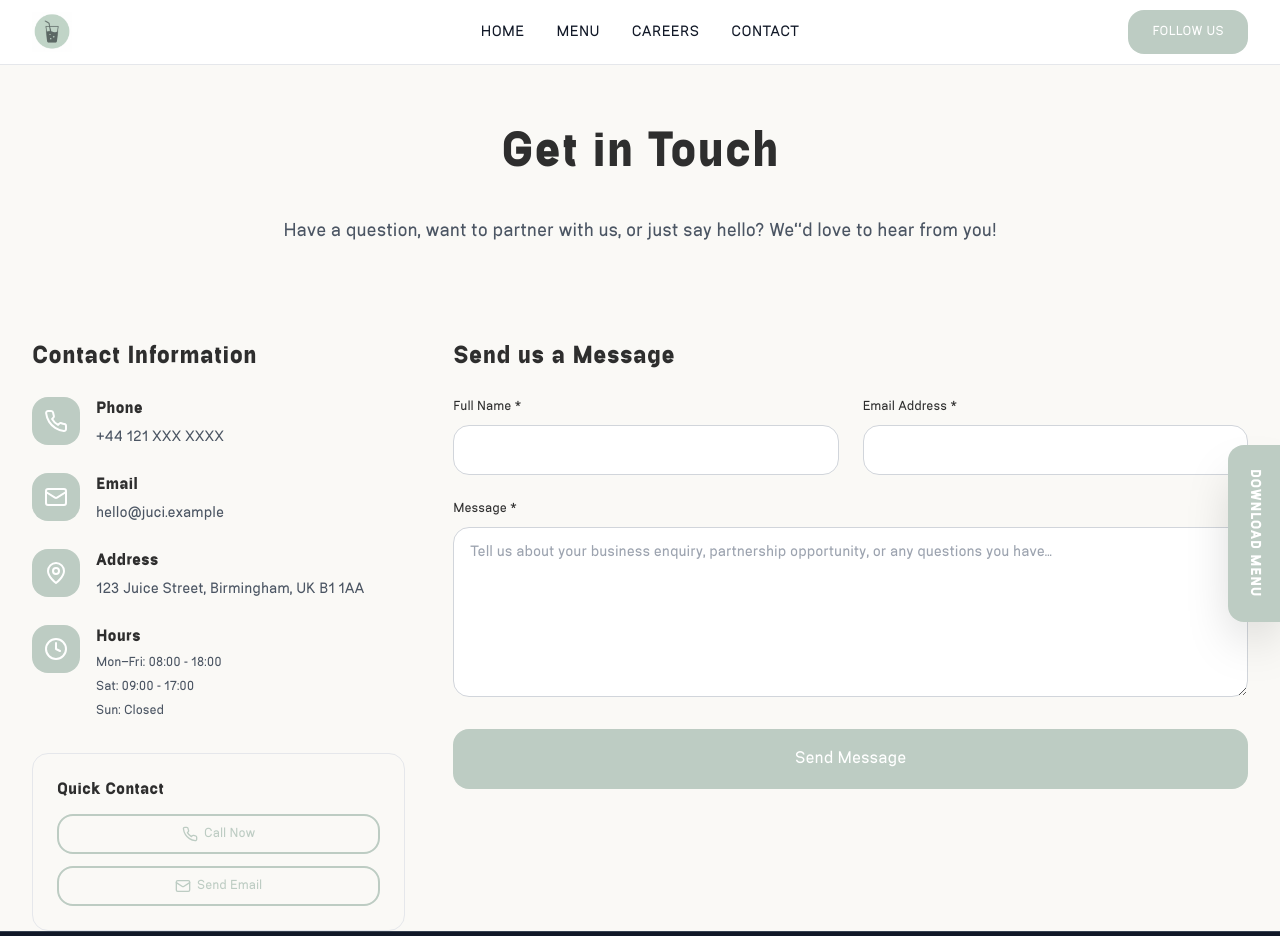
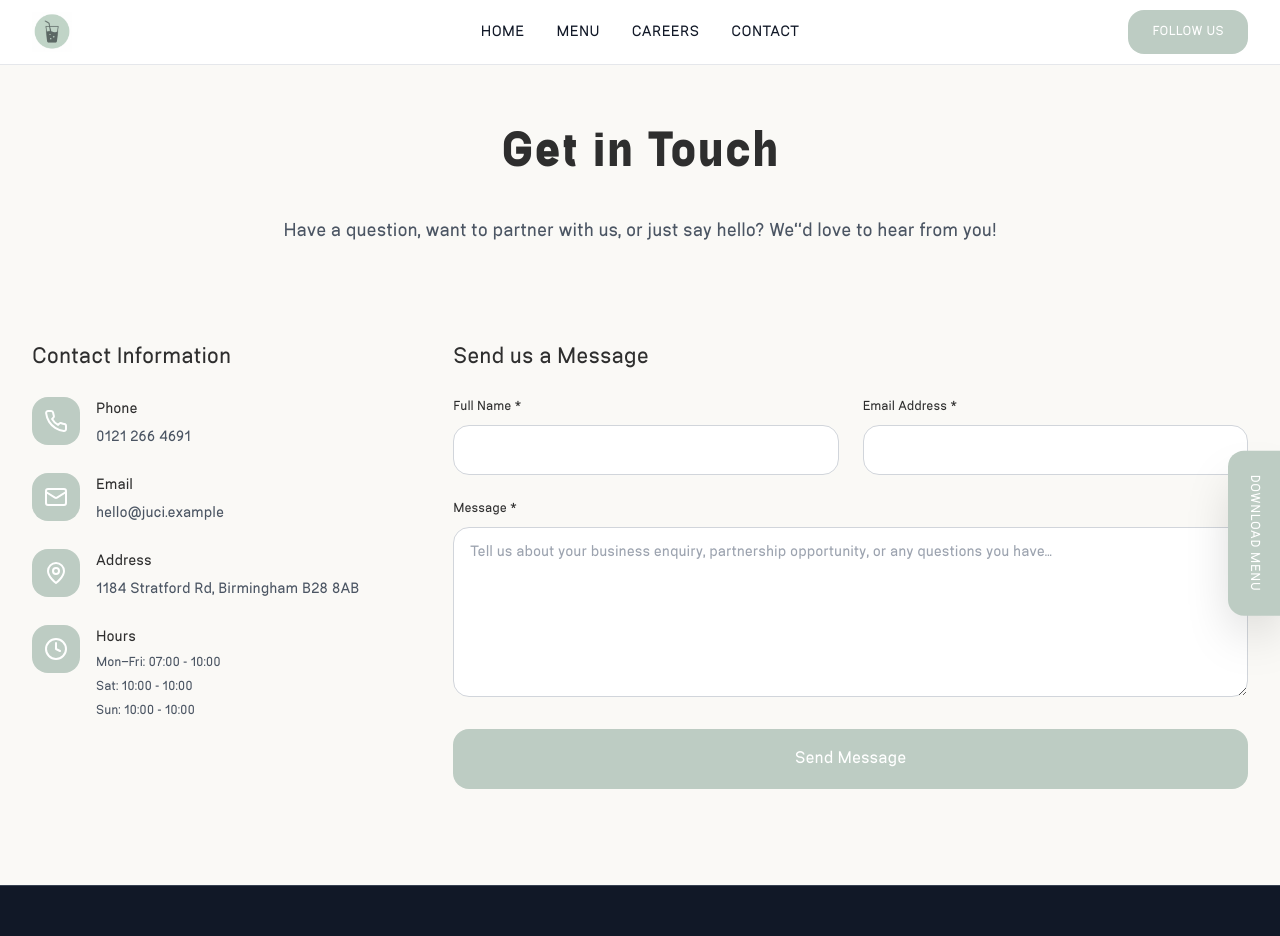
Before and after one commit to Kaz-z/juci, a Next.js app: page /contact in a window 1280 px wide. Shown: the top 936 px of the page. Built offline with nearby package versions, Linux system fonts and the light colour scheme.

Commit message:
Update site configuration with new contact details, adjust business hours, and refine button styles across multiple pages for improved consistency and user experience.

```diff
--- a/site.config.ts
+++ b/site.config.ts
@@ -2,15 +2,15 @@ export const site = {
   name: "Juci",
   tagline: "",
   location: "Birmingham (UK)",
-  phone: "+44 121 XXX XXXX",
+  phone: "0121 266 4691",
   email: "hello@juci.example",
   orderUrl: "https://order.juci.example",
   pdfMenuUrl: "/menu/juci-menu.pdf",
-  address: "123 Juice Street, Birmingham, UK B1 1AA",
+  address: "1184 Stratford Rd, Birmingham B28 8AB",
   hours: [
-    { day: "Mon–Fri", open: "08:00", close: "18:00" },
-    { day: "Sat", open: "09:00", close: "17:00" },
-    { day: "Sun", open: "Closed", close: "" },
+    { day: "Mon–Fri", open: "07:00", close: "10:00" },
+    { day: "Sat", open: "10:00", close: "10:00" },
+    { day: "Sun", open: "10:00", close: "10:00" },
   ],
   socials: {
     instagram: "https://instagram.com/juci",
--- a/src/app/careers/page.tsx
+++ b/src/app/careers/page.tsx
@@ -1,29 +1,11 @@
 'use client'
 
 import { useState } from 'react'
-import { Upload, CheckCircle, AlertCircle, Users, Heart, Zap } from 'lucide-react'
+import { Upload, CheckCircle, AlertCircle } from 'lucide-react'
 import { site } from '../../../site.config'
 import Section from '@/components/Section'
 import Button from '@/components/Button'
 import { jobApplicationSchema, validateFile, sanitizeFormData, type JobApplicationData } from '@/lib/validators'
-
-const benefits = [
-  {
-    icon: Heart,
-    title: 'Health & Wellness',
-    description: 'Free juices and smoothies, plus health insurance coverage'
-  },
-  {
-    icon: Users,
-    title: 'Great Team',
-    description: 'Work with passionate people who love healthy living'
-  },
-  {
-    icon: Zap,
-    title: 'Growth Opportunities',
-    description: 'Training programs and career advancement opportunities'
-  }
-]
 
 const roles = [
   { value: 'barista', label: 'Juice Barista' },
@@ -159,26 +141,8 @@ export default function CareersPage() {
         </div>
       </Section>
 
-      {/* Benefits */}
-      <Section title="Why Work at Juci?" className="bg-gray-50">
-        <div className="grid md:grid-cols-3 gap-8">
-          {benefits.map((benefit, index) => {
-            const IconComponent = benefit.icon
-            return (
-              <div key={index} className="text-center">
-                <div className="w-16 h-16 bg-cta rounded-full flex items-center justify-center mx-auto mb-4">
-                  <IconComponent className="h-8 w-8 text-white" />
-                </div>
-                <h3 className="text-xl font-semibold text-fg mb-3">{benefit.title}</h3>
-                <p className="text-gray-600">{benefit.description}</p>
-              </div>
-            )
-          })}
-        </div>
-      </Section>
-
       {/* Application Form */}
-      <Section title="Apply Now" kicker="Ready to Join?">
+      <Section title="Apply Now" kicker="Ready to Join?" className="font-normal">
         <div className="max-w-2xl mx-auto">
           {submitStatus === 'success' && (
             <div className="mb-8 p-4 bg-green-50 border border-green-200 rounded-xl flex items-center">
@@ -356,7 +320,7 @@ export default function CareersPage() {
             <Button
               type="submit"
               disabled={isSubmitting}
-              className="w-full"
+              className="w-full font-normal"
               size="lg"
             >
               {isSubmitting ? 'Submitting...' : 'Submit Application'}
--- a/src/app/contact/page.tsx
+++ b/src/app/contact/page.tsx
@@ -98,11 +98,11 @@ export default function ContactPage() {
         </div>
       </Section>
 
-      <div className="container-max section-padding">
+      <div className="container-max section-padding pb-24">
         <div className="grid lg:grid-cols-3 gap-12">
           {/* Contact Information */}
           <div className="lg:col-span-1">
-            <h2 className="text-2xl font-bold text-fg mb-6">Contact Information</h2>
+            <h2 className="text-2xl font-normal text-fg mb-6">Contact Information</h2>
 
             <div className="space-y-6">
               <div className="flex items-start space-x-4">
@@ -110,7 +110,7 @@ export default function ContactPage() {
                   <Phone className="h-6 w-6 text-white" />
                 </div>
                 <div>
-                  <h3 className="font-semibold text-fg mb-1">Phone</h3>
+                  <h3 className="font-normal text-fg mb-1">Phone</h3>
                   <a
                     href={`tel:${formatPhoneForTel(site.phone)}`}
                     className="text-gray-600 hover:text-cta transition-colors"
@@ -126,7 +126,7 @@ export default function ContactPage() {
                   <Mail className="h-6 w-6 text-white" />
                 </div>
                 <div>
-                  <h3 className="font-semibold text-fg mb-1">Email</h3>
+                  <h3 className="font-normal text-fg mb-1">Email</h3>
                   <a
                     href={`mailto:${site.email}`}
                     className="text-gray-600 hover:text-cta transition-colors"
@@ -142,7 +142,7 @@ export default function ContactPage() {
                   <MapPin className="h-6 w-6 text-white" />
                 </div>
                 <div>
-                  <h3 className="font-semibold text-fg mb-1">Address</h3>
+                  <h3 className="font-normal text-fg mb-1">Address</h3>
                   <address className="text-gray-600 not-italic">
                     {site.address}
                   </address>
@@ -154,7 +154,7 @@ export default function ContactPage() {
                   <Clock className="h-6 w-6 text-white" />
                 </div>
                 <div>
-                  <h3 className="font-semibold text-fg mb-1">Hours</h3>
+                  <h3 className="font-normal text-fg mb-1">Hours</h3>
                   <div className="text-gray-600 space-y-1 text-sm">
                     {site.hours.map((hour, index) => (
                       <div key={index}>
@@ -166,37 +166,11 @@ export default function ContactPage() {
                 </div>
               </div>
             </div>
-
-            <div className="mt-8 p-6 bg-cta/10 rounded-xl border border-cta/20">
-              <h3 className="font-semibold text-fg mb-3">Quick Contact</h3>
-              <div className="space-y-3">
-                <Button variant="secondary" size="sm" className="w-full whitespace-nowrap" asChild>
-                  <a
-                    href={`tel:${formatPhoneForTel(site.phone)}`}
-                    aria-label="Call us now"
-                    className="flex items-center justify-center gap-1.5"
-                  >
-                    <Phone className="h-4 w-4 flex-shrink-0" />
-                    <span>Call Now</span>
-                  </a>
-                </Button>
-                <Button variant="secondary" size="sm" className="w-full whitespace-nowrap" asChild>
-                  <a
-                    href={`mailto:${site.email}`}
-                    aria-label="Email us now"
-                    className="flex items-center justify-center gap-1.5"
-                  >
-                    <Mail className="h-4 w-4 flex-shrink-0" />
-                    <span>Send Email</span>
-                  </a>
-                </Button>
-              </div>
-            </div>
           </div>
 
           {/* Contact Form */}
           <div className="lg:col-span-2">
-            <h2 className="text-2xl font-bold text-fg mb-6">Send us a Message</h2>
+            <h2 className="text-2xl font-normal text-fg mb-6">Send us a Message</h2>
 
             {submitStatus === 'success' && (
               <div className="mb-8 p-4 bg-green-50 border border-green-200 rounded-xl flex items-center">
@@ -288,7 +262,7 @@ export default function ContactPage() {
               <Button
                 type="submit"
                 disabled={isSubmitting}
-                className="w-full"
+                className="w-full font-normal"
                 size="lg"
               >
                 {isSubmitting ? 'Sending...' : 'Send Message'}
--- a/src/app/page.tsx
+++ b/src/app/page.tsx
@@ -134,7 +134,7 @@ export default function HomePage() {
             >
               <Button
                 size="md"
-                className="bg-white text-black hover:bg-gray-100 rounded-full px-12 py-2 text-base font-bold uppercase tracking-wide min-w-[200px] shadow-lg hover:shadow-xl transform hover:scale-105 transition-all duration-300"
+                  className="bg-white text-black hover:bg-gray-100 rounded-full px-12 py-2 text-base font-normal uppercase tracking-wide min-w-[220px] shadow-lg hover:shadow-xl transform hover:scale-105 transition-all duration-300"
                 style={{ fontFamily: 'Aftetir, sans-serif', color: '#000000' }}
                 asChild
               >
@@ -155,7 +155,7 @@ export default function HomePage() {
             >
               <Button
                 size="md"
-                className="bg-black text-white hover:bg-gray-800 rounded-full px-12 py-2 text-base font-bold uppercase tracking-wide min-w-[200px] shadow-lg hover:shadow-xl transform hover:scale-105 transition-all duration-300"
+                  className="bg-black text-white hover:bg-gray-800 rounded-full px-12 py-2 text-base font-normal uppercase tracking-wide min-w-[220px] shadow-lg hover:shadow-xl transform hover:scale-105 transition-all duration-300"
                 style={{ fontFamily: 'Aftetir, sans-serif' }}
                 asChild
               >
@@ -243,12 +243,12 @@ export default function HomePage() {
                       {/* Content section with consistent height */}
                       <div className="p-6 flex flex-col justify-between h-32">
                         <div className="flex-grow flex items-center justify-center">
-                          <h4 className="text-lg font-bold text-gray-900 text-center leading-tight">
+                          <h4 className="text-lg font-normal text-gray-900 text-center leading-tight">
                             {product.name}
                           </h4>
                         </div>
                         <Button
-                          className="w-full bg-gradient-to-r from-gray-900 to-black text-white hover:from-black hover:to-gray-800 rounded-xl py-3 font-semibold uppercase tracking-wider transition-all duration-300 text-xs shadow-lg hover:shadow-xl transform hover:scale-[1.02]"
+                          className="w-full bg-gradient-to-r from-gray-900 to-black text-white hover:from-black hover:to-gray-800 rounded-xl py-3 font-normal uppercase tracking-wider transition-all duration-300 text-xs shadow-lg hover:shadow-xl transform hover:scale-[1.02]"
                           style={{ fontFamily: 'Aftetir, sans-serif' }}
                           asChild
                         >
@@ -273,7 +273,7 @@ export default function HomePage() {
             >
               <Button
                 size="lg"
-                className="bg-alt-bg text-white hover:bg-alt-bg/90 rounded-full px-12 py-2 font-bold uppercase tracking-wider transition-all duration-300 text-base shadow-lg hover:shadow-xl transform hover:scale-105 min-w-[240px]"
+                  className="bg-alt-bg text-white hover:bg-alt-bg/90 rounded-full px-12 py-2 font-normal uppercase tracking-wider transition-all duration-300 text-base shadow-lg hover:shadow-xl transform hover:scale-105 min-w-[240px]"
                 style={{ fontFamily: 'Aftetir, sans-serif' }}
                 asChild
               >
--- a/src/components/DownloadMenuButton.tsx
+++ b/src/components/DownloadMenuButton.tsx
@@ -8,7 +8,7 @@ export default function DownloadMenuButton() {
       href={site.pdfMenuUrl}
       target="_blank"
       rel="noopener noreferrer"
-      className="fixed right-0 top-2/3 -translate-y-1/2 z-40 bg-cta hover:bg-cta/90 text-white font-bold py-6 px-4 rounded-l-2xl shadow-2xl transition-all duration-300 hover:-translate-x-1 group"
+      className="fixed right-0 top-2/3 -translate-y-1/2 z-40 bg-cta hover:bg-cta/90 text-white font-normal py-6 px-4 rounded-l-2xl shadow-2xl transition-all duration-300 hover:-translate-x-1 group"
       aria-label="View menu PDF"
     >
       <div className="flex flex-col items-center space-y-2">
--- a/src/components/Section.tsx
+++ b/src/components/Section.tsx
@@ -34,7 +34,7 @@ export default function Section({
               </p>
             )}
             {title && (
-              <h2 className="text-3xl sm:text-4xl lg:text-5xl font-bold text-fg">
+              <h2 className={cn("text-3xl sm:text-4xl lg:text-5xl text-fg", className?.includes('font-') ? '' : 'font-bold')}>
                 {title}
               </h2>
             )}
```
Also changed, not shown: src/app/menu/page.tsx (+41 -6 lines).
